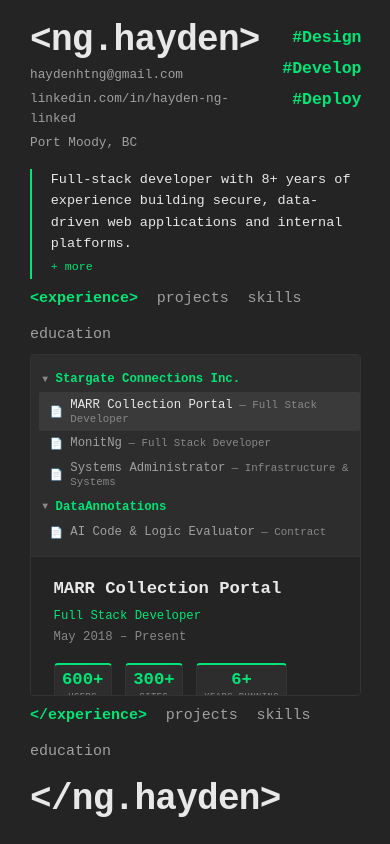
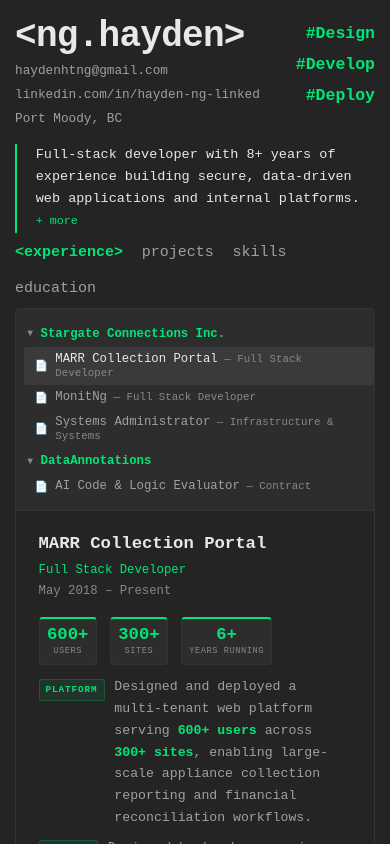
Before and after one commit to haydennng/profile, a React (Vite) app: page / in a window 390 px wide. Shown: the top 844 px of the page. Built offline with nearby package versions, Linux system fonts and the light colour scheme.

Commit message:
Enable full page scroll on mobile — removes overflow lock below 640px
Co-Authored-By: Claude Sonnet 4.6 <noreply@anthropic.com>

```diff
--- a/src/App.css
+++ b/src/App.css
@@ -616,4 +616,36 @@
   .stat-strip {
     padding-top: 0;
   }
+
+  .app {
+    height: auto;
+    min-height: 100vh;
+    overflow: visible;
+    padding: 1.25rem 1rem;
+  }
+
+  .section {
+    overflow: visible;
+    min-height: auto;
+  }
+
+  .exp-layout {
+    height: auto;
+    min-height: 300px;
+  }
+
+  .file-tree {
+    overflow-y: visible;
+    height: auto;
+  }
+
+  .role-detail {
+    overflow-y: visible;
+    height: auto;
+  }
+
+  .section-scroll {
+    height: auto;
+    overflow-y: visible;
+  }
 }
--- a/src/index.css
+++ b/src/index.css
@@ -36,6 +36,18 @@ html, body {
   flex-direction: column;
 }
 
+@media (max-width: 640px) {
+  html, body {
+    height: auto;
+    overflow: auto;
+  }
+
+  #root {
+    height: auto;
+    min-height: 100vh;
+  }
+}
+
 a {
   color: var(--text-muted);
   text-decoration: none;
```
